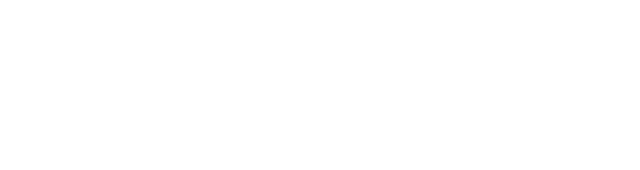
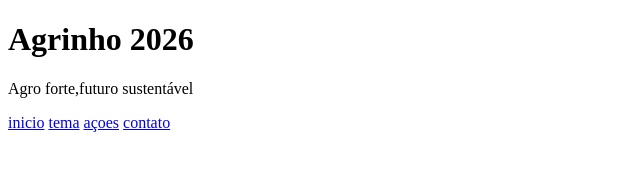
Before and after one commit to aana14-create/The-first-reposit-rio, a plain HTML site: page index.html in a window 1280 px wide. Shown: the whole page, without its empty margins (0-640 px from the left). Drawn offline with Linux system fonts and the light colour scheme.

Commit message:
alteraçao 1

```diff
--- a/index.html
+++ b/index.html
@@ -6,6 +6,30 @@
     <title>Agrinho</title>
 </head>
 <body>
+ <header class="cabecalho">
+    <h1>Agrinho 2026</h1>
+    <p>Agro forte,futuro sustentável</p>
+ </header>
 
+ <nav>
+    <a href="#inicio">inicio</a>
+    <a href="#tema">tema</a>
+    <a href="#acoes">açoes</a>
+    <a href="#contato">contato</a>
+ </nav>
+
+ <section id="inicio"class= "banner">
+<div>
+    <h2></h2>
+    <p></p>
+    <a href=""></a>
+</div>
+ </section>
+ <main class="conteudo">
+    <footer>
+
+    </footer id= "contato" class= "rodape">
+ </main>
 </body>
+
 </html>
```
